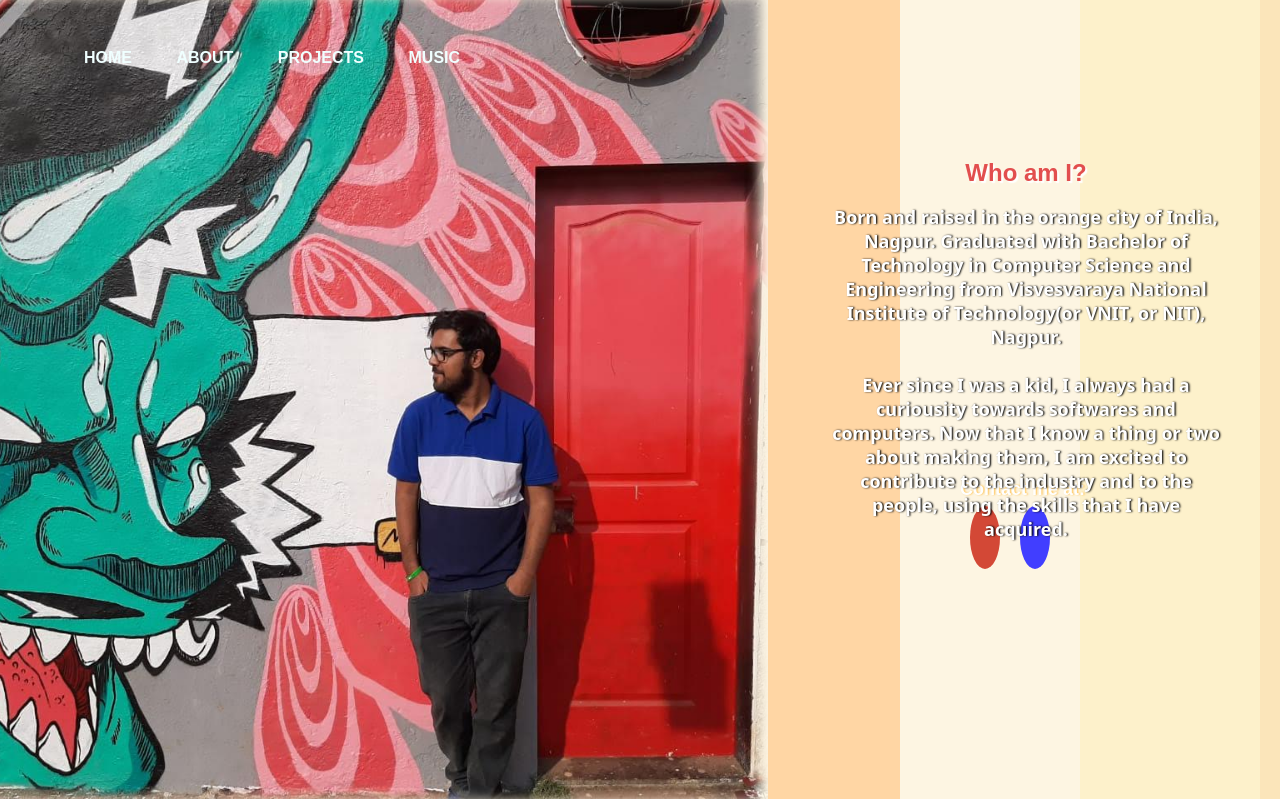
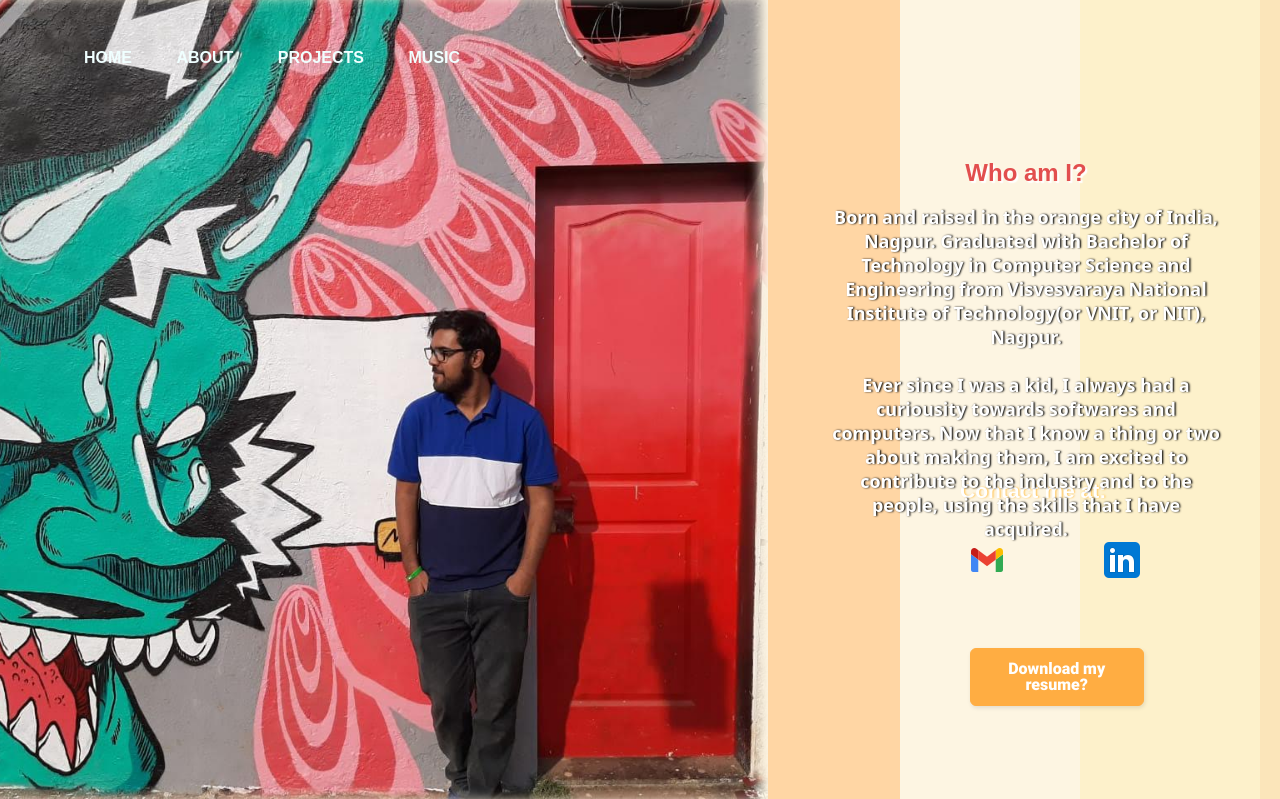
Before and after one commit to shikhindahikar/myPortfolio, a Django app: page / in a window 1280 px wide. Shown: the part 801-1600 px from the top of the page. Run offline with Django 3.2, Linux system fonts and the light colour scheme; some libraries are stand-ins or nearby versions.

Commit message:
about me + resume download

```diff
--- a/blog/templates/blog/Shikhin Dahikar.html
+++ b/blog/templates/blog/Shikhin Dahikar.html
@@ -1,10 +1,7 @@
-{% load static %}
 <html>
     <head>
         <title>Shikhin Dahikar</title>
         {% load static %}
-        <link href="{% static 'css/bootstrap.min.css' %}" >
-        <script src="{% static 'bootstrap.min.js' %}"></script>
         <link rel="stylesheet" href="{% static 'css/style.css' %}">
     </head>
     <body>
@@ -50,9 +47,17 @@
                     </ul>
                 </div>
                 <div class="about_contact">
-                    <p>Contact me at: </p><br>
-                    <a href="mailto:shikhindah@gmail.com" target="_blank" class="fa fa-google"></a>
-                    <a href="https://www.linkedin.com/in/shikhin-d-8421a2138/" target="_blank" class="fa fa-linkedin"></a>
+                    <h3>Contact me at: </h3><br>
+                    <ul>
+                        <li>
+                            <a href="mailto:shikhindah@gmail.com" target="_blank" class="gmail"><img src="{% static 'images/gmail.png' %}"></a>
+                        </li>
+                        <li>
+                            <a href="https://www.linkedin.com/in/shikhin-d-8421a2138/" target="_blank" class="linkedin"><img src="{% static 'images/linkedin.png' %}"></a>
+                        </li>
+                    </ul>
+                    <br><br>
+                    <a href="{% static 'Resume.pdf' %}" download><button class="resume-button" role="button">Download my resume?</button></a>
                 </div>
 
             </div>
@@ -86,11 +91,17 @@
             <div class="text">
                 <h2>Everything music</h2><br>
             </div>
-            <div class="links">
+            <ul class="links">
+                <li>
                 <a href="https://open.spotify.com/user/ac7ypqsmsfmwik2f23sboswwx" target="_blank" class="fa fa-spotify"></a>
+                </li>
+                <li>
                 <a href="https://soundcloud.com/user-313179783" target="_blank" class="fa fa-soundcloud"></a>
+                </li>
+                <li>
                 <a href="https://www.instagram.com/7fake_tourist/" target="_blank" class="fa fa-instagram"></a>
-            </div>
+                </li>
+            </ul>
         </div>
         <div class="banner_projects" id="projects">
             <a href="https://github.com/shikhindahikar?tab=repositories" target="_blank"><img src="{% static 'images/git.png' %}" alt=""></a>
@@ -117,16 +128,14 @@
                 <p class="bottom-text">*All projects can be found on my GitHub profile by clicking on the GitHub logo on left</p>
             </div>
             <div class="desc">
-                <ul>
-                    <li><b>ASCII art: </b></li><br>
-                    <p>ASCII art is a graphic design technique that uses computers to generate pictures pieced together using 95 printable ASCII standard characters. This was very exciting project for me as I was able to take almost any normal image and convert it into its equivalent ASCII art. I used Python with an image processing library known as Pillow to process the pixels in the images and convert them to ASCII value according to a simple algorithm.</p>
-                    <br><br>
-                    <li><b>CHIP-8: </b></li><br>
-                    <p>CHIP-8 is an interpreted programming language, developed to make video games to be  more easily programmed. Historically this language would run on <em>COSMAC VIP</em> and <em>Telmac 1800</em> 8-bit microcomputers from mid 1970s. Nowadays these machines have become redundant or lost in time, so only way we can now run this language is on CHIP-8 virtual machine or an emulator. Using C++ and a little SDL, I have created this emulator on my very own windows PC. I have used knowledge of computer architecture and reading the CHIP-8 manual, created the virtualization of hardware. Now using this we can run all the games that CHIP-8 could run. This was kind of difficult project and took lot of help to create, but in the end was worth it! </p>
-                    <br><br>
-                    <li><b>Reddit bot: </b></li><br>
-                    <p>This project came into inception when I replied to a reddit post asking for developers to work on a project. This was reddit bot for the subreddit for public coin grading called r/RedditCoinGrading. Had realfun doing this while working with the subreddit mods and understanding their requirements for the bot. Used PRAW Python library for reddit to connect and read and write public comments. This bot was used to process the all commented grades in a post and process them to fetch an average grade and then print it with further info and message.</p>
-                </ul>
+                <div class="list-item">ASCII art:</div><br>
+                <div class="item-description"><p>I used Python with an image processing library known as Pillow to process the pixels in the images and convert them to ASCII value according to a simple algorithm.</p></div>
+                <br><br>
+                <div class="list-item">CHIP-8:</div><br>
+                <div class="item-description"><p>Using C++, computer architecture knowledge and a little SDL, I created CHIP-8 emulator on my very own windows PC.</p></div>
+                <br><br>
+                <div class="list-item">Reddit bot:</div><br>
+                <div class="item-description"><p>Used PRAW Python library for reddit to connect and read and write public comments.</p></div>
             </div>
         </div>
     </body>
--- a/static/css/style.css
+++ b/static/css/style.css
@@ -209,7 +209,7 @@
     text-align: left;
     position: absolute;
     right: 24px;
-    bottom: 20%;
+    bottom: 40%;
     font-size: bolder;
 }
 
@@ -233,6 +233,25 @@
     width: 26.2%;
     height: 50.2%;
 }
+
+.list-item {
+    display: flex;
+    font-weight: bold;
+    color: #3e5eff;
+    flex-direction: row;
+    text-shadow: 1px 0.05px 3px rgb(255, 255, 255);
+    justify-content: space-between;
+    align-items: center;
+    width: 80%;
+    padding: 5px;
+    margin-bottom: 5px;
+}
+
+.item-description {
+    color: #1d1d1d;
+    flex-grow: 1;
+    margin-left: 20px;
+  }
 
 .banner_music{
     width: 100%;
@@ -284,6 +303,43 @@
     color: black;
 }
 
+/* resume button */
+.resume-button {
+    background: #ffad42;
+    border: 1px solid #ffad42;
+    border-radius: 6px;
+    box-shadow: rgba(0, 0, 0, 0.1) 1px 2px 4px;
+    box-sizing: border-box;
+    color: #FFFFFF;
+    cursor: pointer;
+    display: inline-block;
+    font-family: nunito,roboto,proxima-nova,"proxima nova",sans-serif;
+    font-size: 16px;
+    font-weight: 800;
+    line-height: 16px;
+    min-height: 40px;
+    outline: 0;
+    padding: 12px 14px;
+    text-align: center;
+    text-rendering: geometricprecision;
+    text-transform: none;
+    user-select: none;
+    -webkit-user-select: none;
+    touch-action: manipulation;
+    vertical-align: middle;
+  }
+
+.resume-button:hover,
+.resume-button:active {
+    background-color: initial;
+    background-position: 0 0;
+    /* color: #FF4742; */
+}
+
+.resume-button:active {
+    opacity: .5;
+}
+
 .about_contact {
     font-weight: bolder;
     color: rgb(255, 255, 255);
@@ -294,20 +350,52 @@
     font-size: large;
 }
 
-.fa-linkedin{
-    background: #413eff;
-    margin: 10px;
-    color: white;
+.about_contact ul{
+    list-style-type: none;
+    margin: 0 20px;
+    /* position: relative; */
+    text-decoration: none;
+    color: rgb(255, 199, 94);
+    display: flex;
+    align-items: center;
+    justify-content: space-between;
+    margin: 5%;
 }
 
-.fa-google{
-    background: #d34836;
-    margin: 10px;
-    color: white;
+.about_contact a{
+    list-style-type: none;
+    margin: 0 10px;
+    text-decoration: none;
+    color: rgb(255, 199, 94);
+    display: flex;
+    align-items: center;
+    transition: .3s;
+    margin: 5%;
 }
 
-.links{
-    position: absolute;
-    left: 88%;
-    top: 90%;
+.about_contact a:hover{
+    -webkit-transform: scale(1.3);
+    transform: scale(1.3);
 }
+
+.gmail{
+    position: relative;
+}
+
+.linkedin{
+    position: relative;
+}
+
+.about_contact ul li{
+    display: inline;
+}
+
+.links li{
+    position: relative;
+    display: inline;
+    float: left;
+    margin: 0 200px;
+    bottom: 10%;
+    list-style-type: none;
+    left: 16%;
+}
```
Also changed, not shown: static/images/gmail.png (added), static/images/linkedin.png (added), 1 other file.
